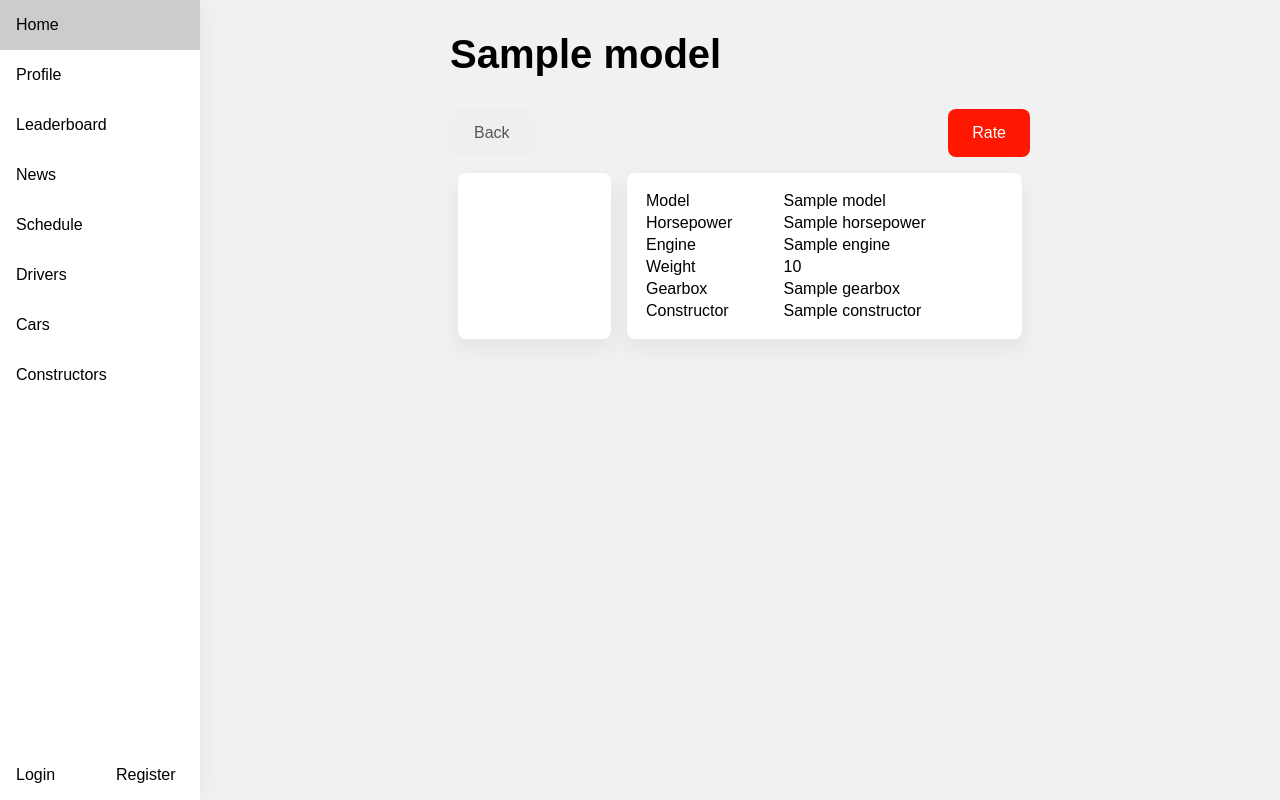
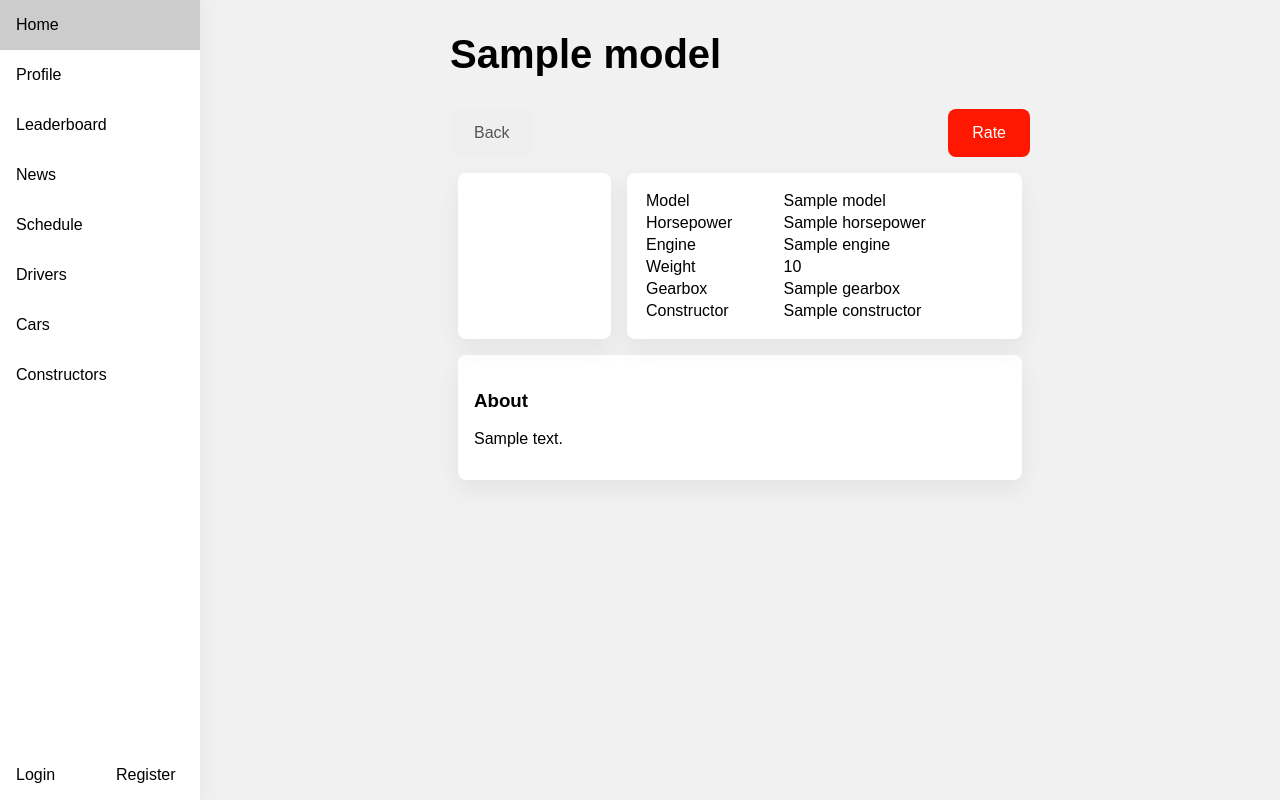
Before and after one commit to farz-1/WAD, a Django app: template templates/for1/cars/cars.details.html in a window 1280 px wide. Run offline with Django 3.2, Linux system fonts and the light colour scheme; the template is opened without the code that fills it: most values are stand-ins (such as "Sample title", 1, 10 or a date in 2020).

Commit message:
adding about sections/change to home page

```diff
--- a/templates/for1/cars/cars.details.html
+++ b/templates/for1/cars/cars.details.html
@@ -1,6 +1,9 @@
 {% extends 'base.html' %}
 
+{% load staticfiles %}
+
 {% block headdata %}
+
 <title>{{ car.model }}</title>
 {% endblock %}
 
@@ -26,8 +29,7 @@
     <div class="flex flex-row">
 
     <div class="card w-25 m-2">
-        <div class="img w-100 h-100">
-
+        <div class="img w-100h-100">
         </div>
     </div>
 
@@ -61,4 +63,9 @@
     </div>
 
     </div>
+
+    <div class="card m-2">
+        <h3>About</h3>
+        <p>{{ car.about }}</p>
+    </div>
 {% endblock %}
--- a/templates/for1/drivers/driver.details.html
+++ b/templates/for1/drivers/driver.details.html
@@ -65,4 +65,9 @@
 
     </div>
 
+    <div class="card m-2">
+        <h3>About</h3>
+        <p>{{ driver.about }}</p>
+    </div>
+
 {% endblock %}
--- a/templates/for1/home/home.html
+++ b/templates/for1/home/home.html
@@ -15,10 +15,10 @@
     <div class="row">
         <div class='column'>
             <h1>About</h1>
-            <textarea readonly cols="150" rows="20" style="font-size: 16px">Insert page content</textarea>
+            <textarea readonly cols="150" rows="20" style="font-size: 16px">Welcome to For1! Formula One is the highest class of international racing for open-wheel single-seater formula racing cars sanctioned by the Fédération Internationale de l'Automobile. It was founded in 1950 and has 20 drivers, 10 teams and a variety of races to score points for the aims to win the constructors or driver championship. </textarea>
         </div>
         <div class="column" >
-            <h1>Countdown to Abu Dhabi</h1>
+            <h1>Countdown to Abu Dhabi GP- finale of the 2022 season! </h1>
             <p id="demo"></p>
 
             <script>
```
